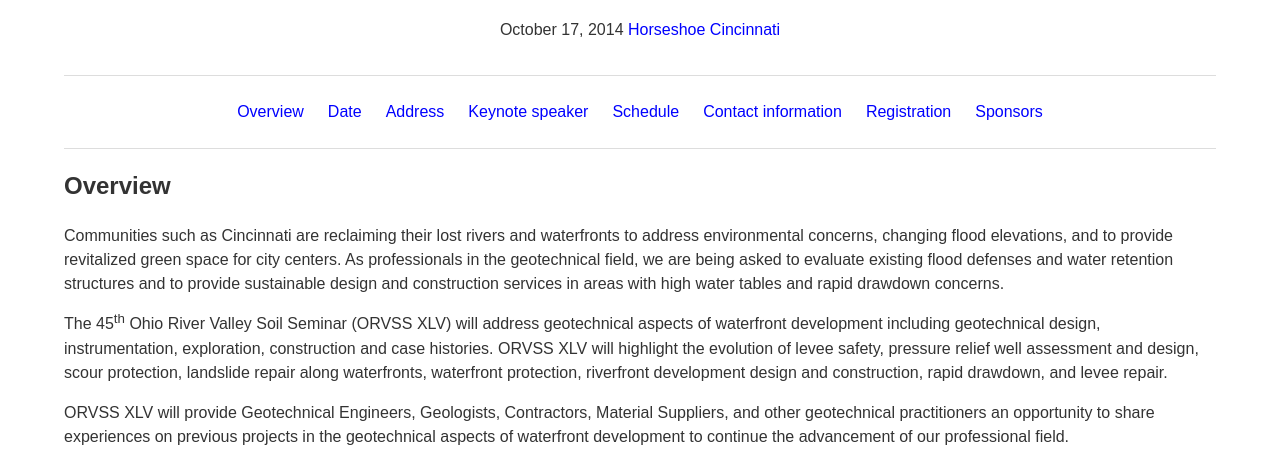
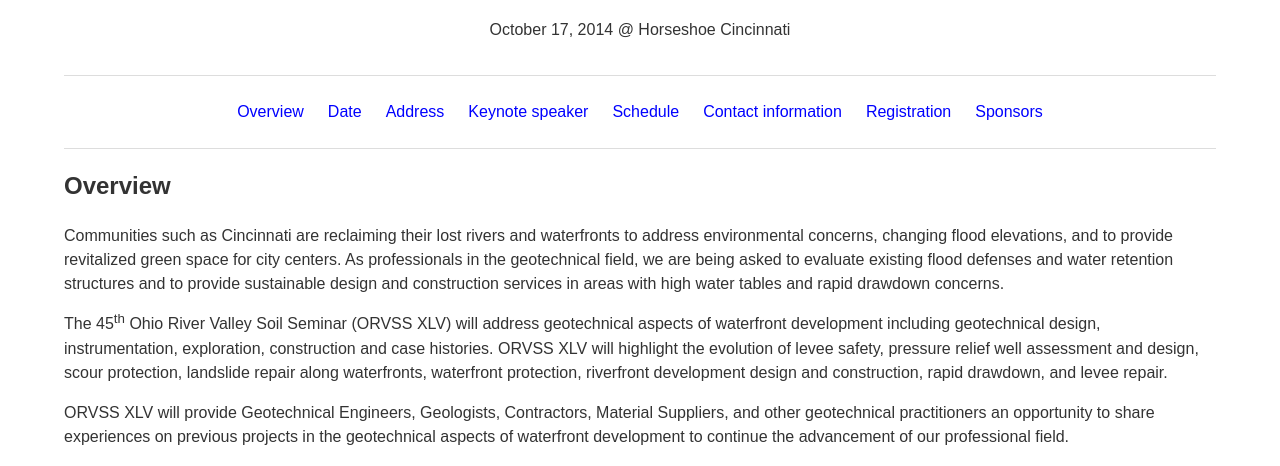
Before and after one commit to cincyasce/orvss-2014, a website: page src/index.html in a window 1280 px wide. Shown: the part 301-767 px from the top of the page. Drawn offline with Linux system fonts and the light colour scheme.

Commit message:
removing link from location

```diff
--- a/less/content.less
+++ b/less/content.less
@@ -65,7 +65,11 @@
       display: inline-block;
     }
 
-
+    .location {
+      &:before {
+        content: " @ ";
+      }
+    }
   }
 }
 
--- a/src/index.html
+++ b/src/index.html
@@ -14,7 +14,7 @@
     <link rel="canonical" href="http://orvss.com">
     <link rel="icon" href="favicon.ico" type="image/x-icon">
     <link rel="shortcut icon" href="favicon.ico" type="image/x-icon">
-    <link rel="stylesheet" type="text/css" href="css/styles.min.css?v=4">
+    <link rel="stylesheet" type="text/css" href="css/styles.min.css?v=1">
   </head>
   <body itemscope itemtype="http://schema.org/BusinessEvent">
 
@@ -29,7 +29,7 @@
           <dd class="time"><time datetime="2014-10-17">October 17, 2014</time></dd>
 
           <dt class="sr-only">Location</dt>
-          <dd><a href="#address">Horseshoe Cincinnati</a></dd>
+          <dd class="location">Horseshoe Cincinnati</dd>
         </dl>
       </div>
       <meta itemprop="eventStatus" content="http://schema.org/EventScheduled">
```
Also changed, not shown: src/css/styles.css, src/css/styles.min.css.
